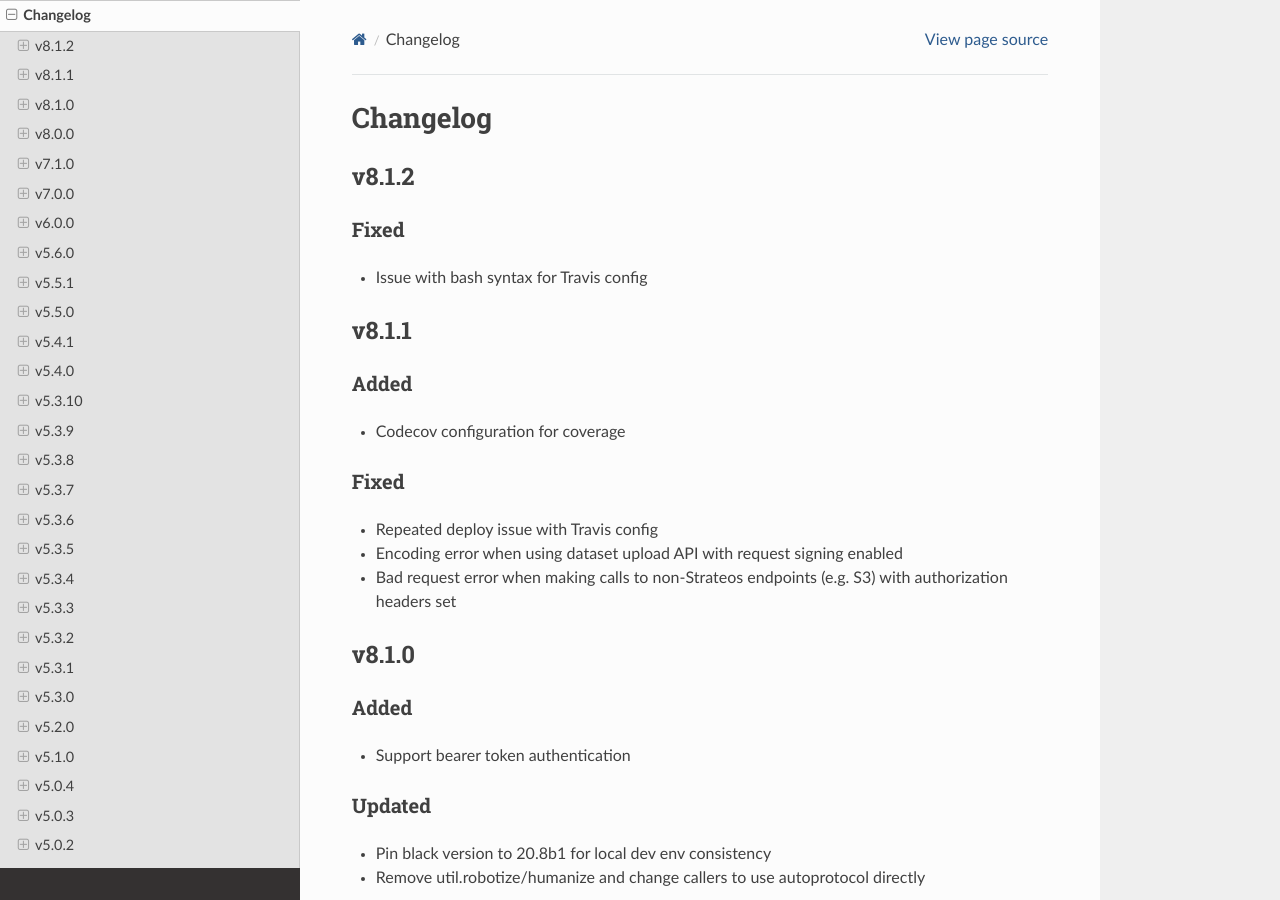
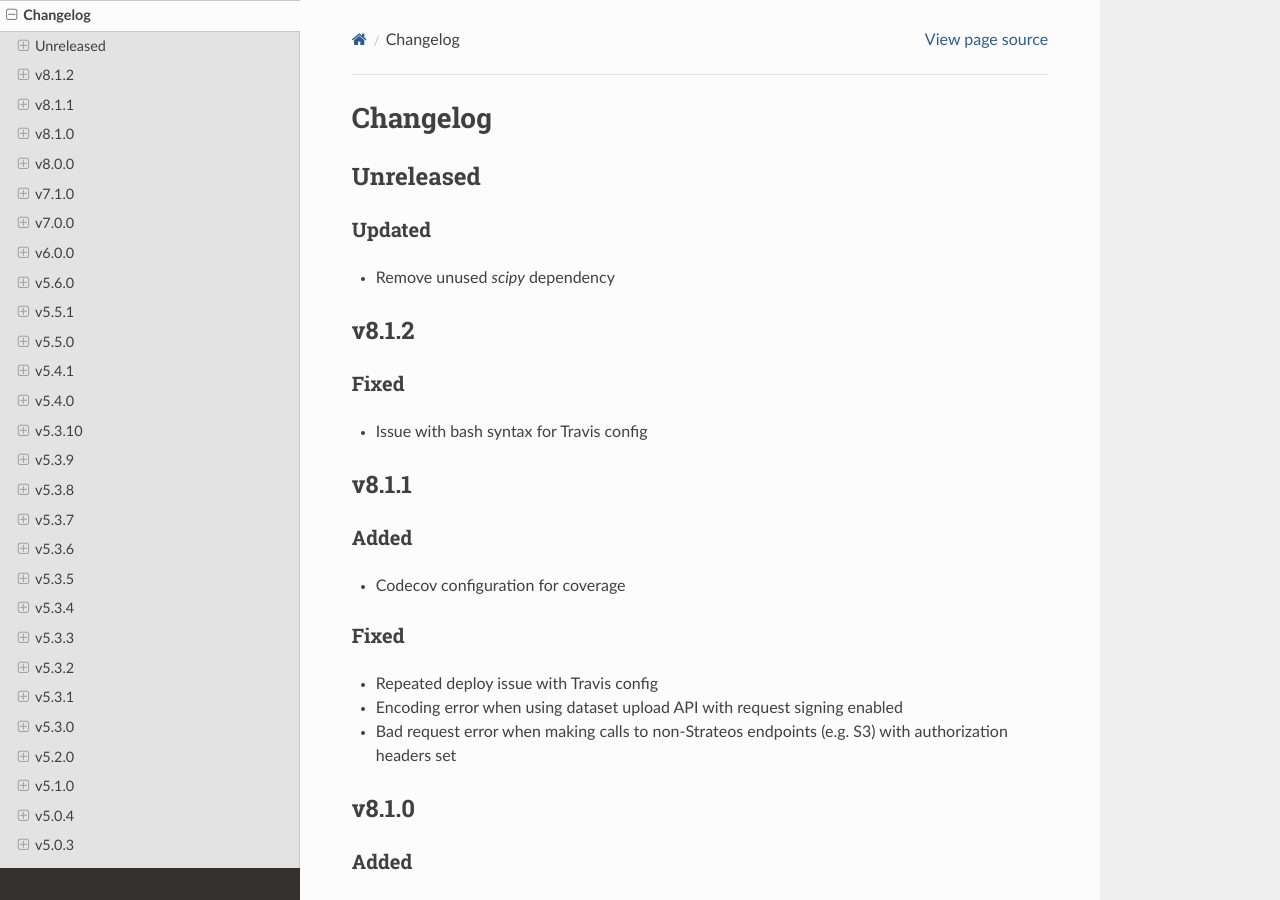
Before and after one commit to strateos/transcriptic, a Sphinx documentation site: the page built from docs/changelog.rst, in a window 1280 px wide and 900 px high. Built offline with Sphinx 7.4.7 and the Read the Docs theme 2.0.0, drawn with Linux system fonts in a browser that asks for light colours.

Commit message:
feat: Remove unused scipy dependency
We have a scipy dependency which is currently unused. The current
version bounds is causing downstream build errors for Py 37/38.

```diff
--- a/CHANGELOG.rst
+++ b/CHANGELOG.rst
@@ -1,5 +1,14 @@
 Changelog
 =========
+
+Unreleased
+----------
+
+Updated
+~~~~~~~
+
+- Remove unused `scipy` dependency
+
 
 v8.1.2
 ------
@@ -24,6 +33,7 @@ Fixed
 - Repeated deploy issue with Travis config
 - Encoding error when using dataset upload API with request signing enabled
 - Bad request error when making calls to non-Strateos endpoints (e.g. S3) with authorization headers set
+
 
 v8.1.0
 ------
--- a/docs/conf.py
+++ b/docs/conf.py
@@ -27,7 +27,6 @@ class Mock(MagicMock):
 # MOCK_MODULES list below)
 MOCK_MODULES = [
     "numpy",
-    "scipy",
     "matplotlib",
     "matplotlib.pyplot",
     "sklearn.grid_search",
--- a/setup.py
+++ b/setup.py
@@ -55,7 +55,6 @@ analysis_deps = [
     "pandas>=0.23,<1",
     "pillow>=3,<4",
     "plotly>=1.13,<2",
-    "scipy>=0.14,<1",
 ]
 
 
```
